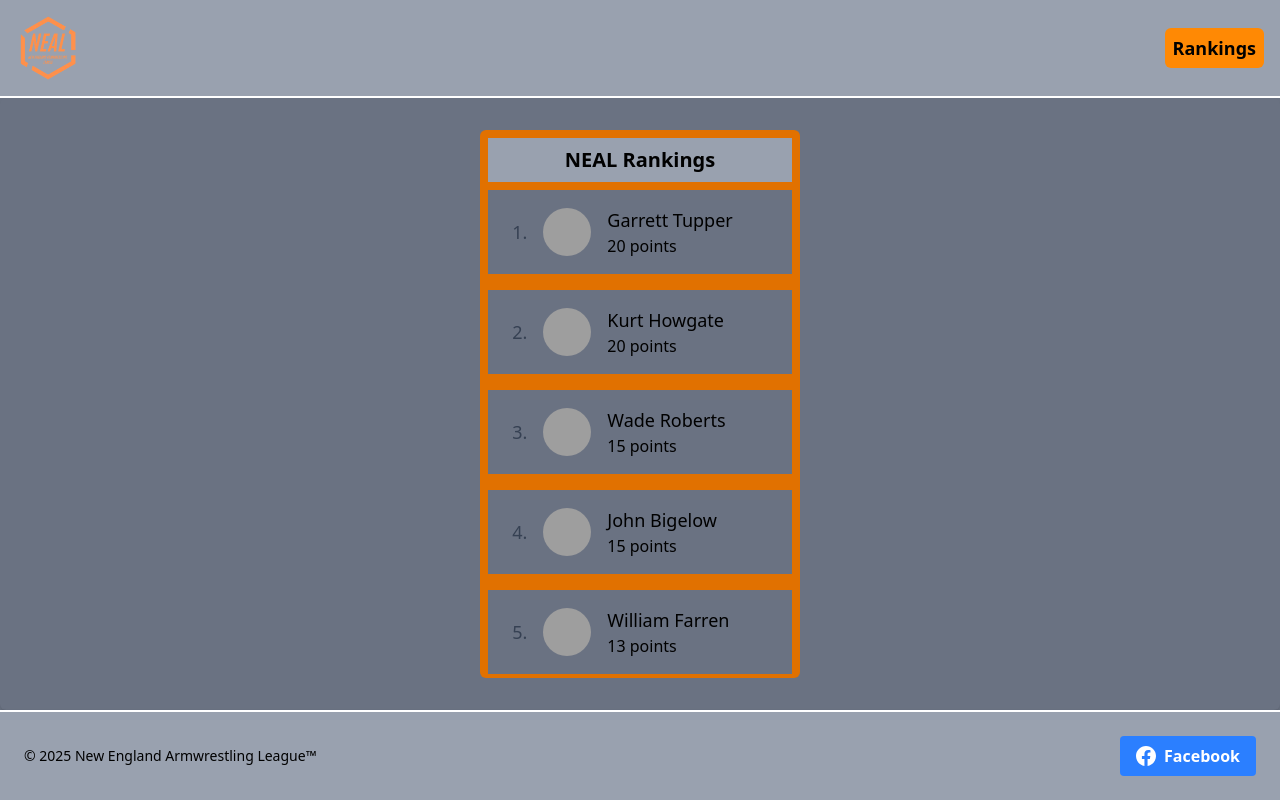
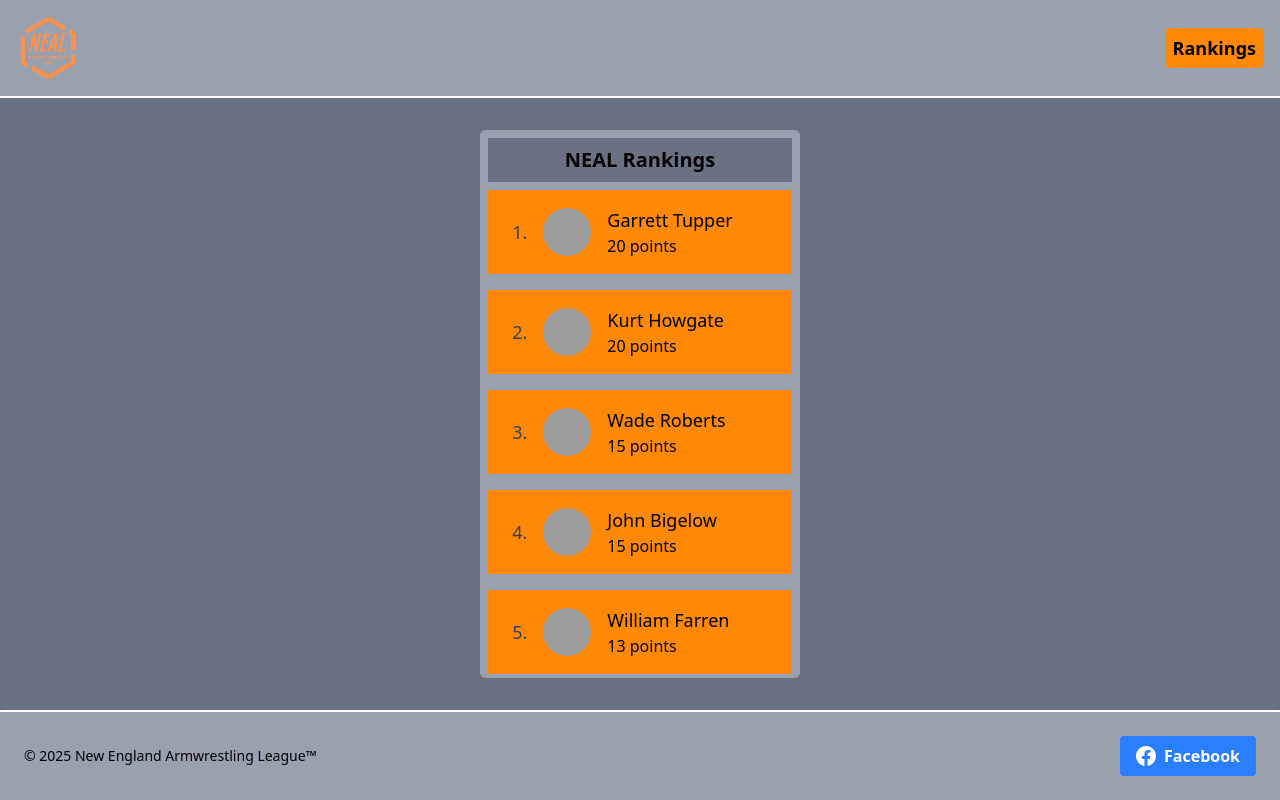
Before and after one commit to yusefwilson/neal_website, a React (Vite) app: page /rankings in a window 1280 px wide. Built offline with nearby package versions, Linux system fonts and the light colour scheme; grey boxes are pictures that could not be loaded.

Commit message:
Change colors

```diff
--- a/src/pages/Rankings.tsx
+++ b/src/pages/Rankings.tsx
@@ -3,14 +3,14 @@ export default function Rankings({ rankingsList }: { rankingsList: { name: strin
     return (
         <div className='bg-gray-500 shadow-md rounded-md overflow-y-auto flex justify-center p-8'>
 
-            <div className='bg-amber-600 overflow-y-auto p-2 rounded-md'>
+            <div className='bg-gray-400 overflow-y-auto p-2 rounded-md'>
 
-                <h2 className='bg-gray-400 text-xl font-semibold p-2 mb-2 text-center'>NEAL Rankings</h2>
+                <h2 className='bg-gray-500 text-xl font-semibold p-2 mb-2 text-center'>NEAL Rankings</h2>
 
                 <ul className='flex flex-col gap-4'>
                     {
                         rankingsList.map((user, index) => (
-                            <li className='flex items-center py-4 px-6 bg-gray-500'>
+                            <li className='flex items-center py-4 px-6 bg-orange-400'>
                                 <span className='text-gray-700 text-lg font-medium mr-4'>{(index + 1).toString() + '.'}</span>
                                 <img className='w-12 h-12 rounded-full object-cover mr-4'
                                     src={user.imageUrl !== '' ? user.imageUrl : 'https://static-00.iconduck.com/assets.00/avatar-icon-2048x2048-aiocer4i.png'}
```
